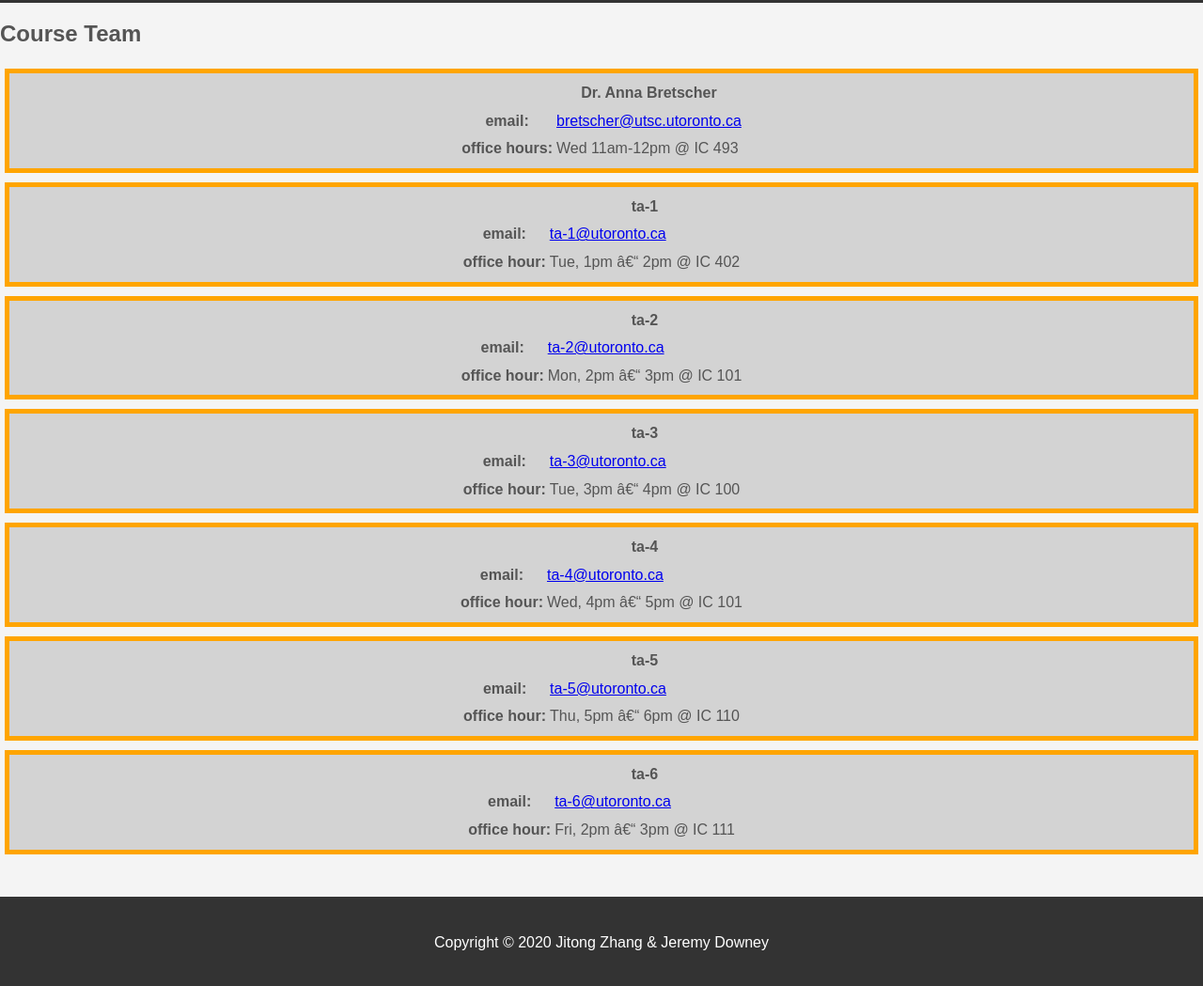
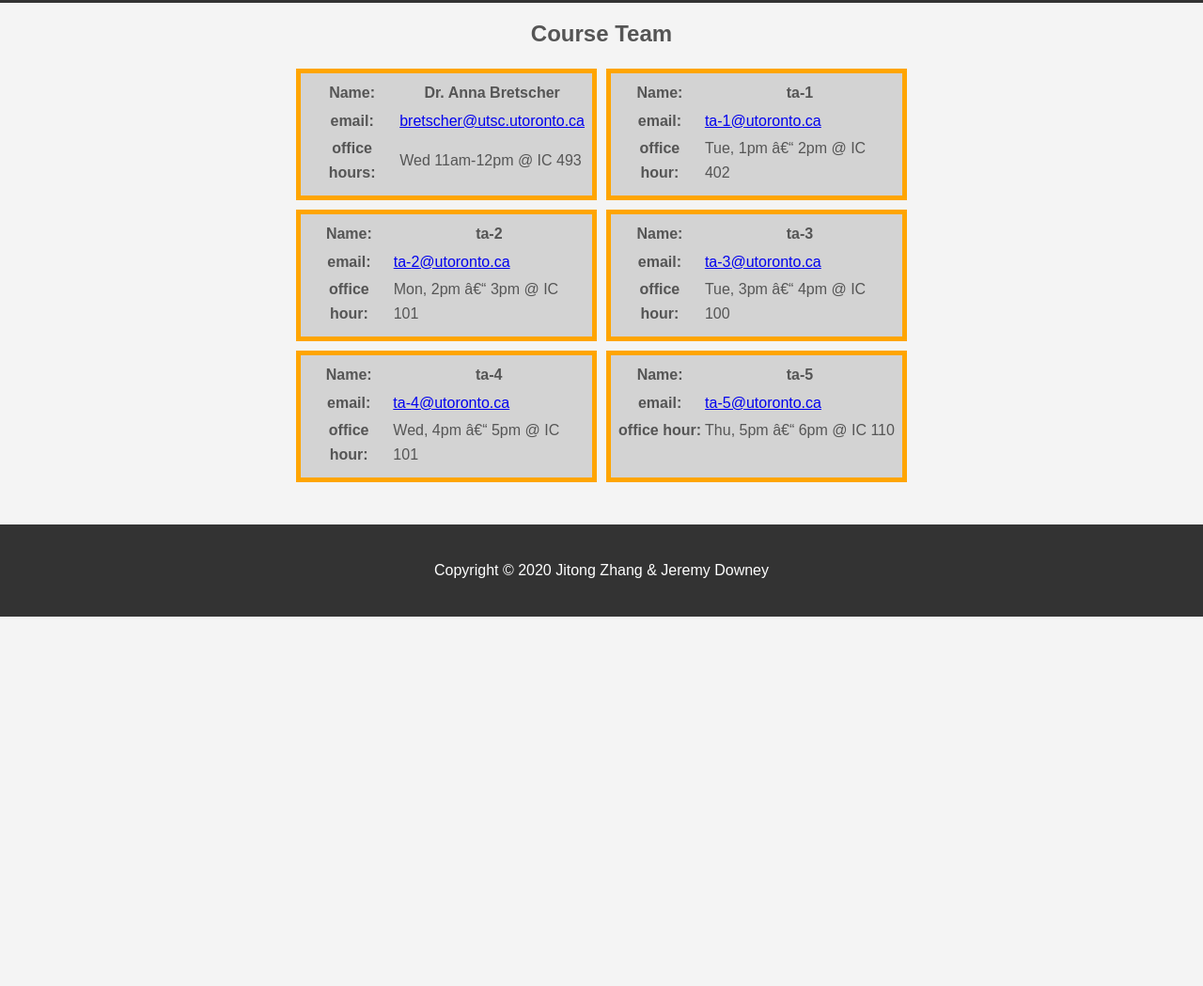
Before and after one commit to Canadiak/CSCB20-Assignment-2, a plain HTML site: page Assignment 2/src/course_team.html in a window 1280 px wide. Shown: the part 149-1198 px from the top of the page at 94% size. After the commit the page ends 805 px from the top, so only its background shows below. Drawn offline with Linux system fonts and the light colour scheme.

Commit message:
several updates
- flex box

```diff
--- a/Assignment 2/src/course_team.html
+++ b/Assignment 2/src/course_team.html
@@ -33,13 +33,14 @@
 			</ul>
 		</div>
 	</nav>
+	<center><h2>Course Team</h2></center>
+	<div class="flex-container">
 		<div class="flex-container-course-team">
-		<h2>Course Team</h2>
 			<div class="flex-box-course-team" id='0'> <!-- want to put each ta/intructor's info into a flex box -->
 				<center>
 					<table>
 						<tr>
-						<th></th>
+							<th>Name:</th>
 							<th>Dr. Anna Bretscher</th>
 						</tr>
 						<tr>
@@ -57,12 +58,12 @@
 				<center>
 					<table>
 						<tr>
-						<th></th>
+							<th>Name:</th>
 							<th>ta-1</th>
 						</tr>
 						<tr>
 							<th>email:</th>
-						<td> <a href="#">ta-1@utoronto.ca</a></td>
+							<td><a href="#">ta-1@utoronto.ca</a></td>
 						</tr>
 						<tr>
 							<th>office hour:</th>
@@ -75,12 +76,12 @@
 				<center>
 					<table>
 							<tr>
-							<th></th>
+								<th>Name:</th>
 								<th>ta-2</th>
 							</tr>
 							<tr>
 								<th>email:</th>
-							<td> <a href="#">ta-2@utoronto.ca</a></td>
+								<td><a href="#">ta-2@utoronto.ca</a></td>
 							</tr>
 							<tr>
 								<th>office hour:</th>
@@ -93,12 +94,12 @@
 				<center>
 					<table>
 							<tr>
-							<th></th>
+								<th>Name:</th>
 								<th>ta-3</th>
 							</tr>
 							<tr>
-							<th> email:</th>
-							<td> <a href="#">ta-3@utoronto.ca</a></td>
+								<th>email:</th>
+								<td><a href="#">ta-3@utoronto.ca</a></td>
 							</tr>
 							<tr>
 								<th>office hour:</th>
@@ -111,12 +112,12 @@
 				<center>
 					<table>
 							<tr>
-							<th></th>
+								<th>Name:</th>
 								<th>ta-4</th>
 							</tr>
 							<tr>
-							<th> email:</th>
-							<td> <a href="#">ta-4@utoronto.ca</a></td>
+								<th>email:</th>
+								<td><a href="#">ta-4@utoronto.ca</a></td>
 							</tr>
 							<tr>
 								<th>office hour:</th>
@@ -129,11 +130,11 @@
 				<center>
 					<table>
 							<tr>
-							<th></th>
+								<th>Name:</th>
 								<th>ta-5</th>
 							</tr>
 							<tr>
-							<th> email:</th>
+								<th>email:</th>
 								<td> <a href="#">ta-5@utoronto.ca</a></td>
 							</tr>
 							<tr>
@@ -143,26 +144,8 @@
 					</table>
 				</center>
 			</div>
-		<div class="flex-box-course-team" id='6'>
-			<center>
-				<table>
-						<tr>
-							<th></th>
-							<th>ta-6</th>
-						</tr>
-						<tr>
-							<th> email:</th>
-							<td><a href="#">ta-6@utoronto.ca</a></td>
-						</tr>
-						<tr>
-							<th>office hour:</th>
-							<td>Fri, 2pm – 3pm @ IC 111 </td>
-						</tr>
-				</table>
-			</center>
 		</div>
 	</div>
-
 	<footer id="main-footer">
 		<p>Copyright &copy; 2020 Jitong Zhang & Jeremy Downey</p>
 	</footer>
--- a/Assignment 2/src/index.css
+++ b/Assignment 2/src/index.css
@@ -5,17 +5,21 @@ body{
 	font-size:16px;
 	line-height: 1.6em;
 	margin:0;
+	/* sticky footer */
+	display: flex;
+  	min-height: 100vh;
+  	flex-direction: column;
 }
-
+/* header */
+#main-header{
+	background-color:coral;
+	color:#fff;
+}
+/* navigation bar */
 .container{
 	width:80%;
 	margin:auto;
 	overflow:hidden;
-}
-
-#main-header{
-	background-color:coral;
-	color:#fff;
 }
 
 #navbar{
@@ -38,21 +42,22 @@ body{
 	font-size:18px;
 	padding-right:15px;
 }
-
+/* main flex container */
 .flex-container {
+	width:80%;
+	justify-content: center;
+	align-items: center;
+	margin: auto;
+	overflow: hidden;
 	display: flex;
-	width:80%;
-	margin:auto;
-	overflow:hidden;
 }
 
 #box1{
-	float:left;
 	width:70%;
 	padding:0 30px;
 	box-sizing: border-box;
 }
-
+/* footer */
 #main-footer{
 	background: #333;
 	color:#fff;
@@ -60,16 +65,21 @@ body{
 	padding:20px;
 	margin-top:40px;
 }
-
 /* course team flex box container */
 .flex-container-course-team {
+	padding:0 30px;
 	display: flex;
-	flex-direction: column;
+	flex-direction: row;
+	flex-wrap: wrap;
+	justify-content: center;
+	align-items: center;
+}
 
-}
 .flex-box-course-team {
 	background-color: lightgrey;
 	border: 5px solid orange;
 	padding: 5px;
 	margin:5px;
+	width: 300px;
+	height: 120px;
 }
```
Also changed, not shown: Assignment 2/src/tests.html (+1 -1 lines), Assignment 2/src/img/B20_rooms.jpg (added), 4 other files. Lines whose indentation alone changed are shown as unchanged.
